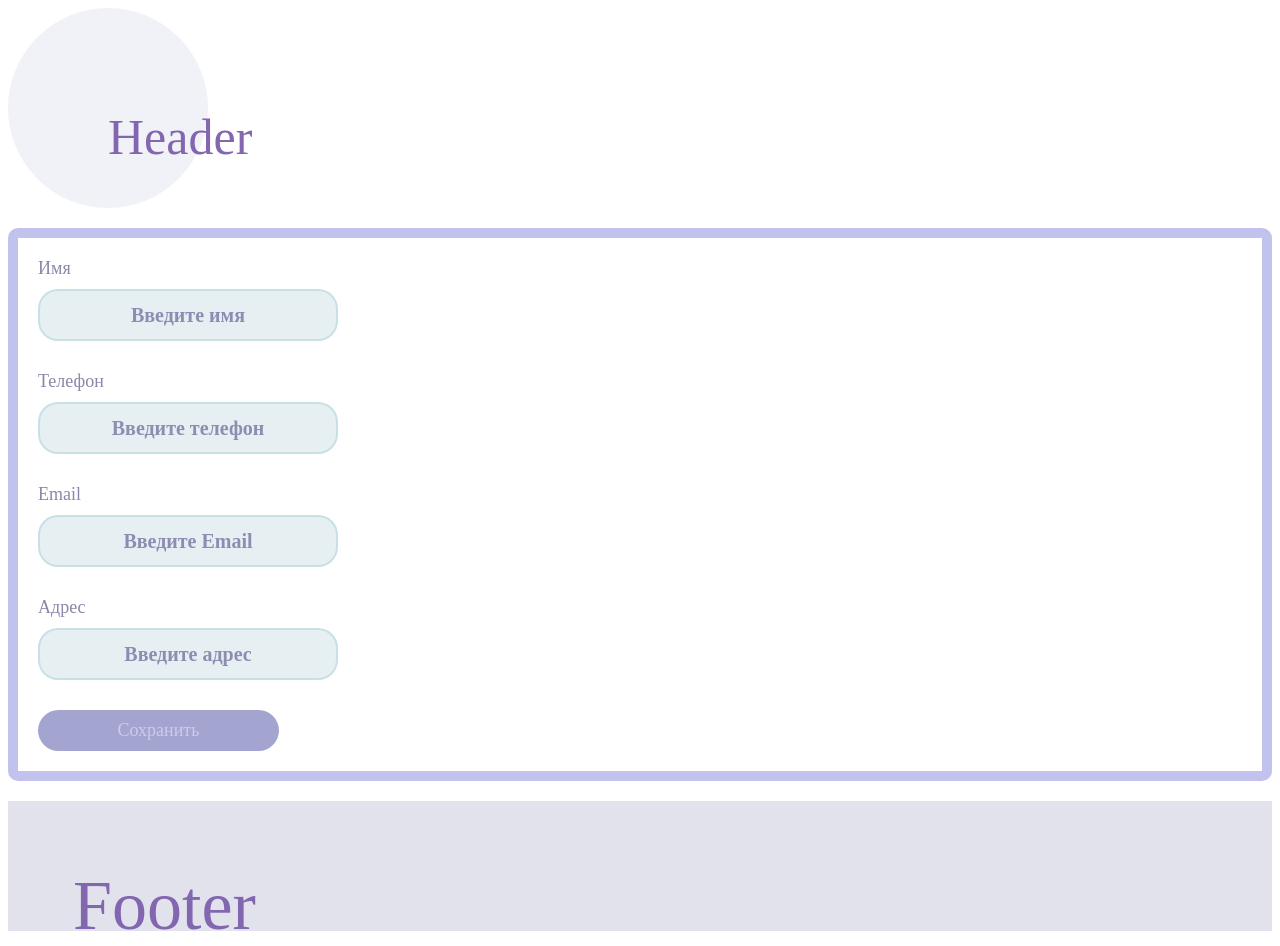
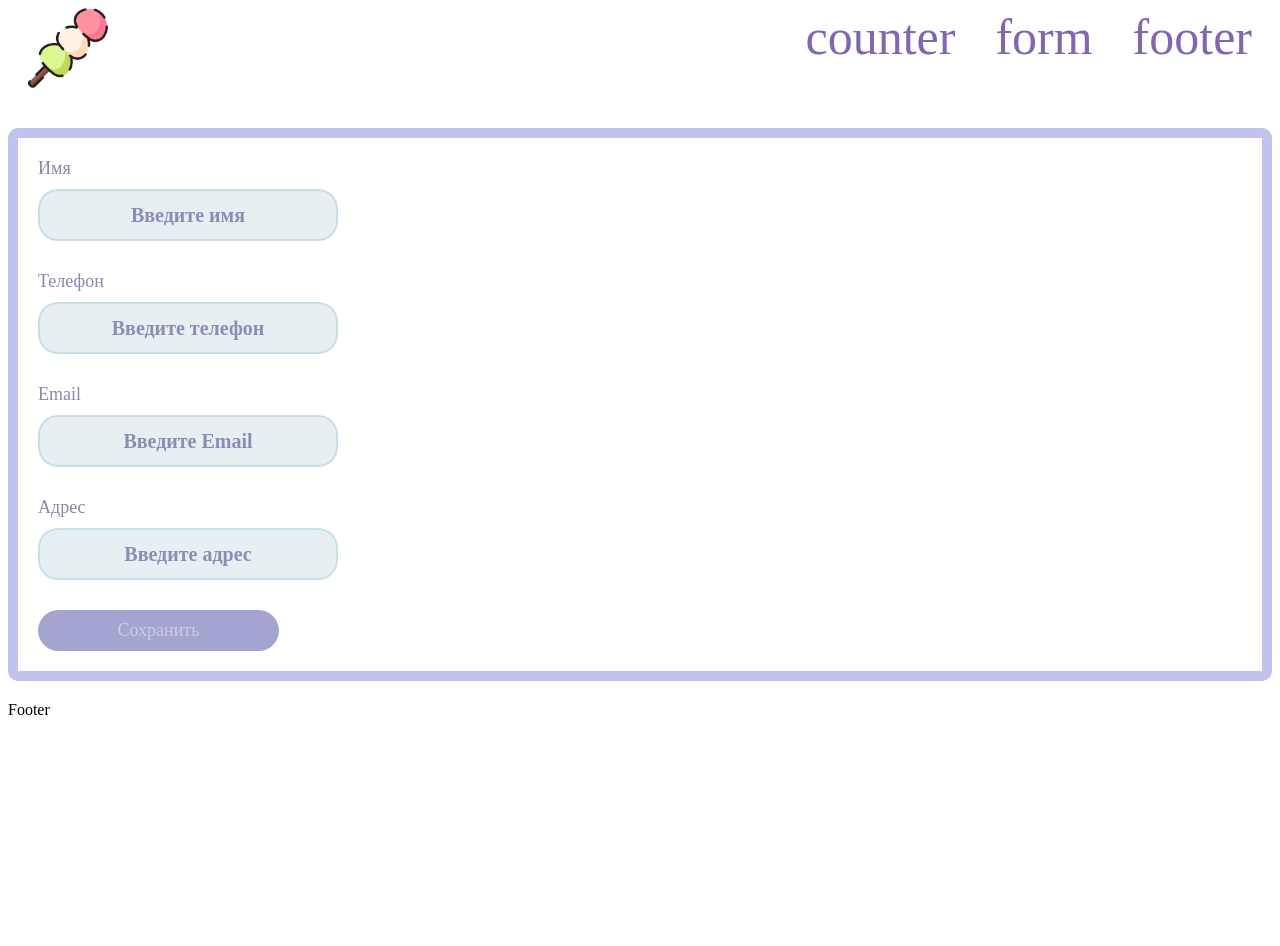
Before and after one commit to zxclownator3000/react_vite, a React (Vite) app: page / in a window 1280 px wide. After the commit the page ends 800 px from the top, so only its background shows below. Built offline with nearby package versions, Linux system fonts and the light colour scheme.

Commit message:
добавила в header логотип и ссылки, создала компонент footer

```diff
--- /dev/null
+++ b/src/components/Footer/Footer.tsx
@@ -0,0 +1,8 @@
+import styles from "./Footer.module.css";
+export const Footer = () => {
+  return (
+    <div id="footer" className={styles.footer}>
+      Footer
+    </div>
+  );
+};
--- a/src/components/Form/Form.tsx
+++ b/src/components/Form/Form.tsx
@@ -15,7 +15,7 @@ export const Form = () => {
   const [address, setAddress] = useState("");
 
   return (
-    <div className={styles.form}>
+    <div id="form" className={styles.form}>
       <TextInput
         placeholder={"Введите имя"}
         title={"Имя"}
--- a/src/components/Header/Header.css
+++ /dev/null
@@ -1,10 +0,0 @@
-.header {
-    border: 100px solid rgba(179, 180, 217, 0.18);
-    border-radius: 5000px;
-    width: 66px;
-    height: 100px;
-    font-size: 50px;
-    color: #8266af;
-    font-family: "Dubai Light";
-
-}
--- /dev/null
+++ b/src/components/Header/Header.module.css
@@ -0,0 +1,25 @@
+.header {
+    width: 100%;
+    height: 100px;
+    font-size: 50px;
+    color: #8266af;
+    font-family: "Dubai Light";
+    display: flex;
+    justify-content: space-between;
+    padding-right:20px;
+    padding-left:20px;
+
+}
+.logo{
+    height: 80px;
+
+}
+.navBar{
+    display: flex;
+    gap: 40px;
+
+}
+a{
+    text-decoration: none;
+    color: #8266af;
+}
--- a/src/components/Header/Header.tsx
+++ b/src/components/Header/Header.tsx
@@ -1,5 +1,14 @@
-import "./Header.css";
+import styles from "./Header.module.css";
 
 export const Header = () => {
-  return <div className="header">Header</div>;
+  return (
+    <div className={styles.header}>
+      <img className={styles.logo} src="../../../public/logo.png" alt="" />
+      <div className={styles.navBar}>
+        <a href="#">counter</a>
+        <a href="#"> form</a>
+        <a href="#"> footer </a>
+      </div>
+    </div>
+  );
 };
--- a/src/pages/MainPage/MainPage.tsx
+++ b/src/pages/MainPage/MainPage.tsx
@@ -1,6 +1,7 @@
 import "./MainPage.css";
 import { Form, Header, Counter } from "../../components";
 import { useState } from "react";
+import { Footer } from "../../components/Footer/Footer.tsx";
 
 export const MainPage = () => {
   const [pageId, setPageId] = useState(0);
@@ -9,7 +10,7 @@ export const MainPage = () => {
       <Header />
       {pageId === 0 && <Form />}
       {pageId === 1 && <Counter />}
-      <div className="footer">Footer</div>
+      <Footer />
     </div>
   );
 };
```
Also changed, not shown: public/logo.png (added), src/components/Footer/Footer.module.css (added), src/components/Footer/index.ts (added).
